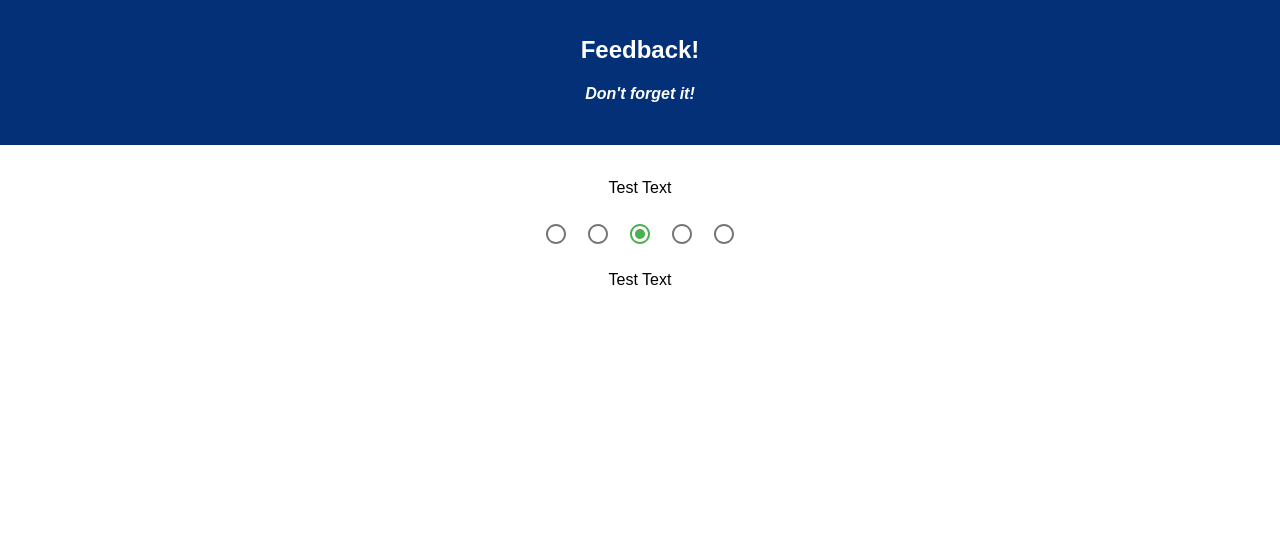
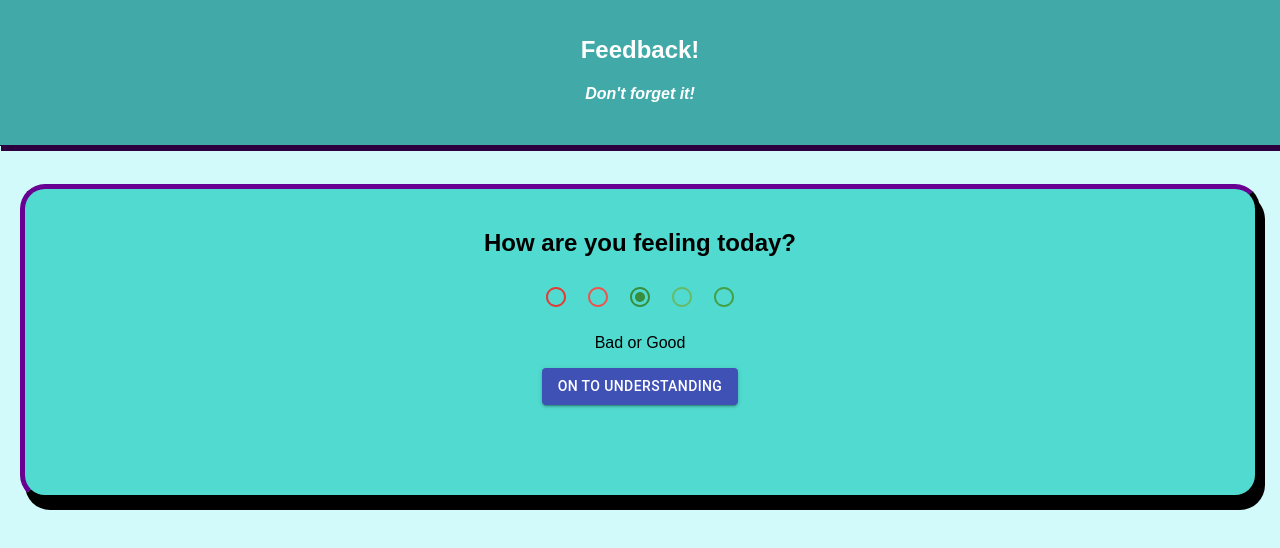
Before and after one commit to RedKardinal/feedback-loop-master, a React (Create React App) app: page /#/Radios in a window 1280 px wide. Shown: the top 548 px of the page. Built offline with nearby package versions, Linux system fonts and the light colour scheme.

Commit message:
Set up Material UI radio operators

```diff
--- a/src/components/App/App.css
+++ b/src/components/App/App.css
@@ -1,22 +1,23 @@
 .App {
   text-align: center;
 }
-
 .App-header {
-  background-color: #033076;
+  background-color: #41aaa8;
   min-height: 70px;
   padding: 20px;
   color: white;
+  border-bottom: #2c003e 1px solid;
+  box-shadow: 1px 5px #2c003e;
+
 }
-
 .App-title {
   font-size: 1.5em;
 }
-
 .App-intro {
   font-size: large;
 }
 body {
+  background-color: #51dacf;
   opacity: 1;
   transition: 1s opacity;
 }
--- a/src/components/Feelings/Feelings.js
+++ b/src/components/Feelings/Feelings.js
@@ -66,7 +66,7 @@ class Feelings extends Component {
           <Link to='/Understanding'><button onClick={this.handleClick}>On to Understanding</button></Link>
           <h2>
             Is that how you really feel?
-            </h2>
+          </h2>
         </div>
       </Router>
     );
--- a/src/components/Radios/Radios.css
+++ b/src/components/Radios/Radios.css
@@ -1,3 +1,21 @@
-.test {
+body {
+    background-color: #d2fafb;
+}
+
+.mainBox {
+    vertical-align: middle;
+    border: #2c003e 5px outset;
+    margin: 20px;
+    background-color: #51dacf;
+    padding: 20px;
+    border-radius: 25px;
+    box-shadow: 5px 10px;
 
 }
+.question {
+    margin-top: 10px;
+}
+.boxFooter {
+    padding: 20px;
+    margin-bottom: 30px;
+}
--- a/src/components/Radios/Radios.js
+++ b/src/components/Radios/Radios.js
@@ -9,21 +9,48 @@ import './Radios.css';
 // import PropTypes from 'prop-types';
 import { withStyles } from '@material-ui/core/styles';
 import green from '@material-ui/core/colors/green';
+import red from '@material-ui/core/colors/red';
 import Radio from '@material-ui/core/Radio';
+import {Button} from '@material-ui/core'
 // import RadioButtonUncheckedIcon from '@material-ui/icons/RadioButtonUnchecked';
 // import RadioButtonCheckedIcon from '@material-ui/icons/RadioButtonChecked';
 
 const styles = {
-  root: {
+  great: {
     color: green[600],
     '&$checked': {
       color: green[500],
+    },
+  },
+  good: {
+    color: green[400],
+    '&$checked': {
+      color: green[300],
+    },
+  },
+  ok: {
+    color: green[800],
+    '&$checked': {
+      color: green[700],
+    },
+  },
+  bad: {
+    color: red[400],
+    '&$checked': {
+      color: red[300],
+    },
+  },
+  awful: {
+    color: red[600],
+    '&$checked': {
+      color: red[500],
     },
   },
   checked: {},
 };
 
 class Radios extends Component {
+
   state = {
     selectedValue: '3',
   };
@@ -32,19 +59,31 @@ class Radios extends Component {
     this.setState({ selectedValue: event.target.value });
   };
 
+  handleClick = (event) => {
+    this.props.dispatch({ type: 'SET_FEELINGS', payload: this.state.feelings })
+    console.log('From Feeling', this.state.feelings);
+  }
+
   render() {
     const { classes } = this.props;
 
     return (
       <Router>
-      <div className="test">
-        <p>Test Text</p>
+        <div className="mainBox">
+          <div class="question">
+            <h2>How are you feeling today?</h2>
+          </div>
+          <div className="operators">
             <Radio
               checked={this.state.selectedValue === '1'}
               onChange={this.handleChange}
               value="1"
               name="radio-button-demo"
               aria-label="1"
+              classes={{
+                root: classes.awful,
+                checked: classes.checked,
+              }}
             />
             <Radio
               checked={this.state.selectedValue === '2'}
@@ -52,6 +91,10 @@ class Radios extends Component {
               value="2"
               name="radio-button-demo"
               aria-label="2"
+              classes={{
+                root: classes.bad,
+                checked: classes.checked,
+              }}
             />
             <Radio
               checked={this.state.selectedValue === '3'}
@@ -60,9 +103,10 @@ class Radios extends Component {
               name="radio-button-demo"
               aria-label="3"
               classes={{
-            root: classes.root,
+                root: classes.ok,
                 checked: classes.checked,
               }}
+
             />
             <Radio
               checked={this.state.selectedValue === '4'}
@@ -71,6 +115,10 @@ class Radios extends Component {
               color="default"
               name="radio-button-demo"
               aria-label="4"
+              classes={{
+                root: classes.good,
+                checked: classes.checked,
+              }}
             />
             <Radio
               checked={this.state.selectedValue === '5'}
@@ -80,8 +128,20 @@ class Radios extends Component {
               name="radio-button-demo"
               aria-label="5"
               label="test"
+              classes={{
+                root: classes.great,
+                checked: classes.checked,
+              }}
             />
-        <p>Test Text</p>
+          </div>
+          <div className="extraText">
+            <p>  Bad or Good </p>
+          </div>
+          <div>
+          <Link to='/Understanding'><Button onClick={this.handleClick} variant='contained' color="primary">On to Understanding</Button></Link>
+          </div>
+          <div className="boxFooter">
+          </div>
         </div>
       </Router>
     );
```
Lines whose indentation alone changed are shown as unchanged.
